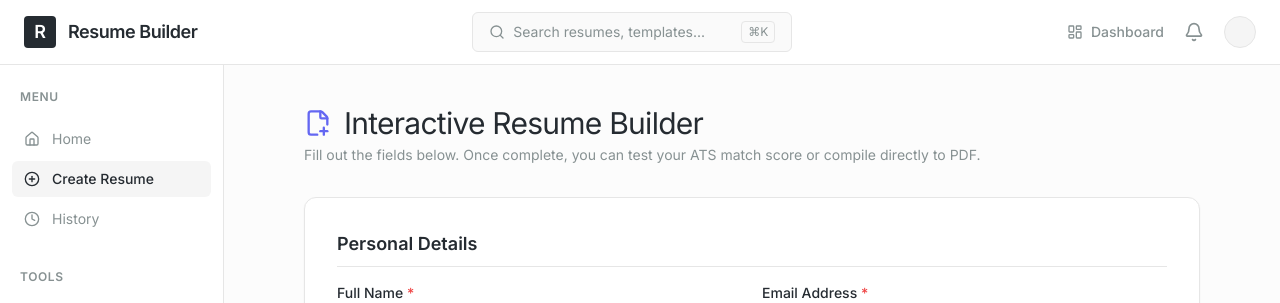
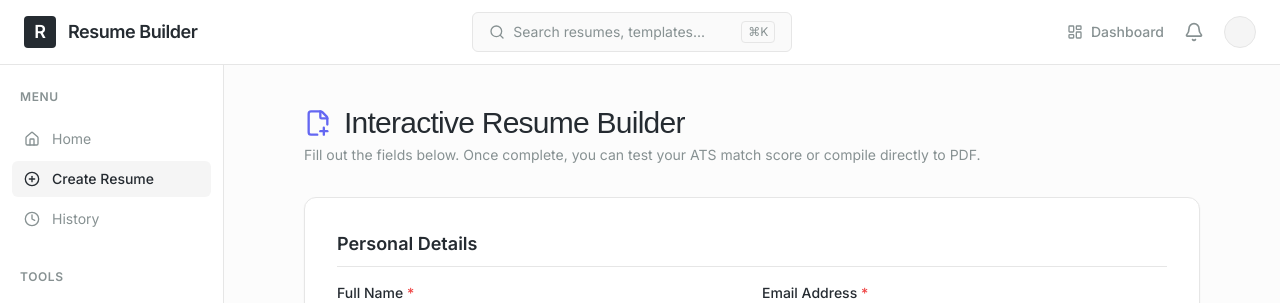
Before and after one commit to Shravanikapse/Resume-Builder, a Flask app: template templates/form.html in a window 1280 px wide. Shown: the top 303 px of the page. Run offline with Flask 3, Linux system fonts and the light colour scheme; the template is opened without the code that fills it, so the values that code supplies are empty; a user stored in the database is signed in; some libraries are stand-ins or nearby versions; some web fonts are replaced.

Commit message:
Update saas_style.css

```diff
--- a/static/saas_style.css
+++ b/static/saas_style.css
@@ -14,7 +14,7 @@
   --border: 0 0% 90%;
   --ring: 239 84% 67%;
   --radius: 0.5rem;
-  --font-display: 'Inter', sans-serif;
+  --font-display: 'Syne', sans-serif;
   --font-body: 'Inter', sans-serif;
   --shadow-dashboard: 0 25px 80px -12px rgba(0, 0, 0, 0.08), 0 0 0 1px rgba(0, 0, 0, 0.06);
 }
```
